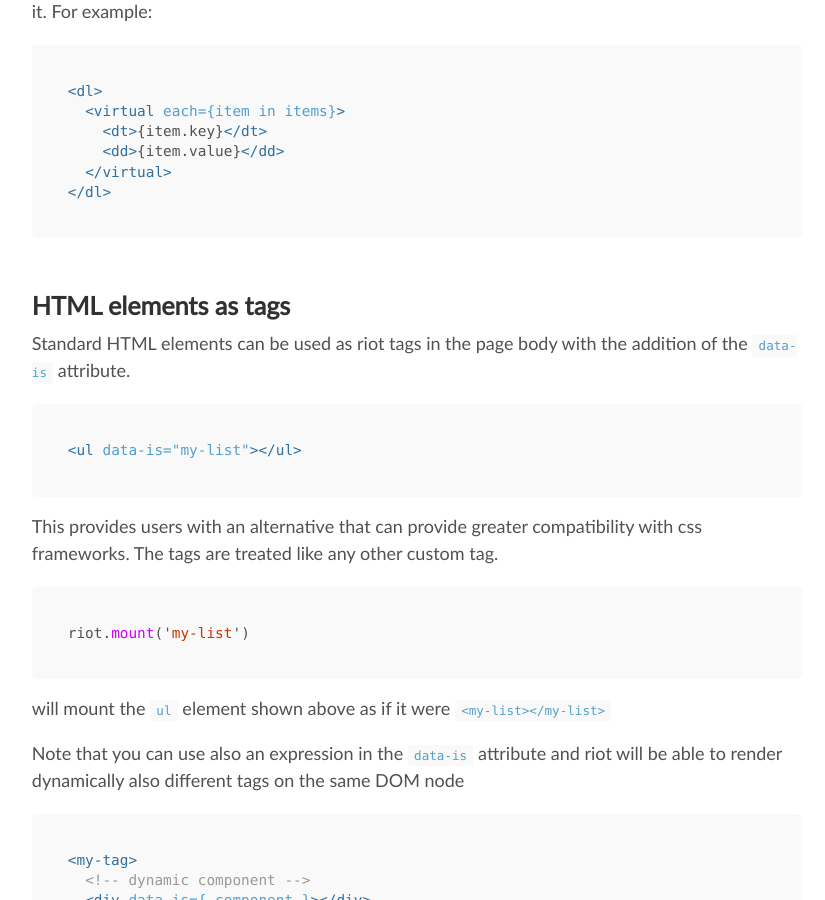
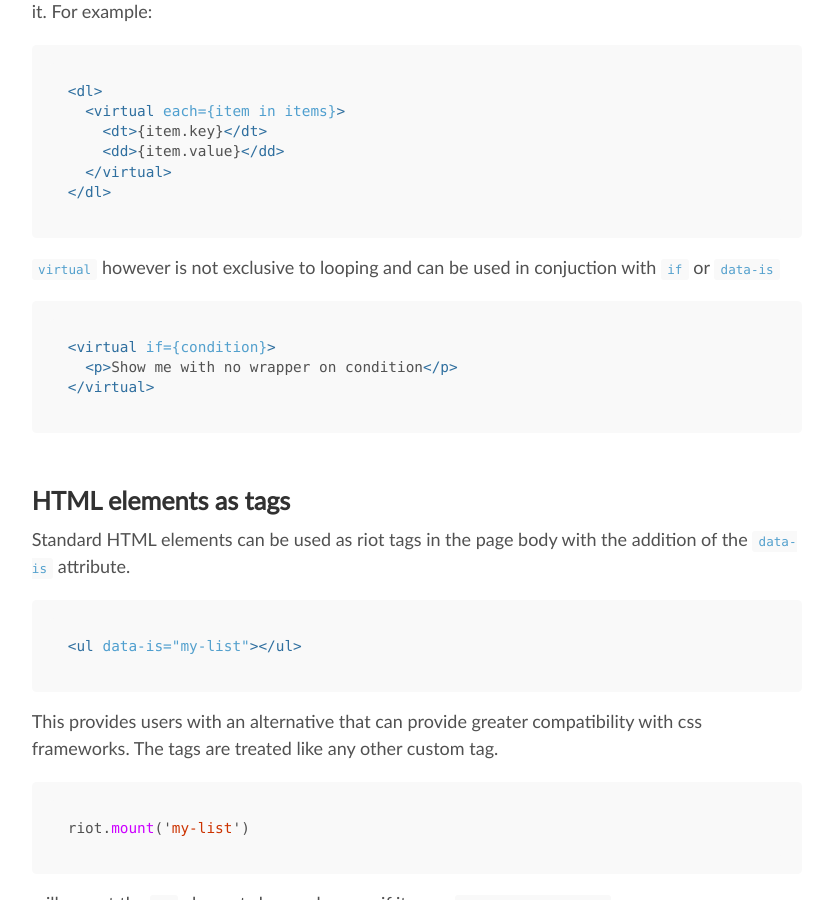
Before and after one commit to riot/riot.github.io, a Jekyll site: the page built from guide/index.md, in a window 1280 px wide and 900 px high, scrolled down 22214 px. Shown: the whole window, without its empty margins (223-1048 px from the left). Built offline with Jekyll 4.4.1, drawn with Linux system fonts in a browser that asks for light colours; nearby versions of some CDN libraries; emoji names are drawn with the system emoji font.

Commit message:
non looped virtual

````diff
--- a/guide/index.md
+++ b/guide/index.md
@@ -864,6 +864,13 @@ In some cases you may need to loop some html without having a particular wrapper
 </dl>
 ```
 
+`virtual` however is not exclusive to looping and can be used in conjuction with `if` or `data-is`
+
+```html
+<virtual if={condition}>
+  <p>Show me with no wrapper on condition</p>
+</virtual>
+```
 ## HTML elements as tags
 
 Standard HTML elements can be used as riot tags in the page body with the addition of the `data-is` attribute.
````
